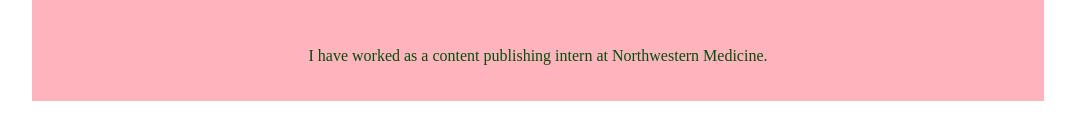
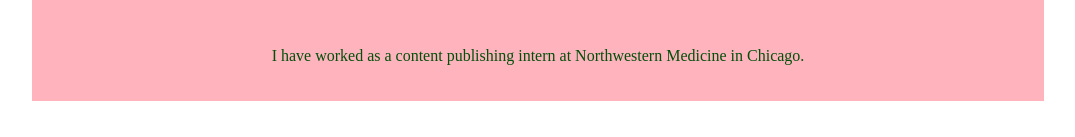
Before and after one commit to skgrabo/mp0, a website built with webpack: page src/index.html in a window 1280 px wide. Shown: the part 481-618 px from the top of the page, without its empty margins (102-1177 px from the left). Built offline with nearby package versions, Linux system fonts and the light colour scheme.

Commit message:
minor text changes

```diff
--- a/src/index.html
+++ b/src/index.html
@@ -15,7 +15,7 @@
       <a href="https://github.com/skgrabo/" target="_blank">GitHub</a>
       <p>I'm a senior studying Computer Science and Advertising with a minor in Art & Design at the University of Illinois at Urbana-Champaign.</p>
       <br>
-      <p>I have worked as a content publishing intern at Northwestern Medicine.</p>
+      <p>I have worked as a content publishing intern at Northwestern Medicine in Chicago.</p>
     </div>
   </main>
 </body>
```
